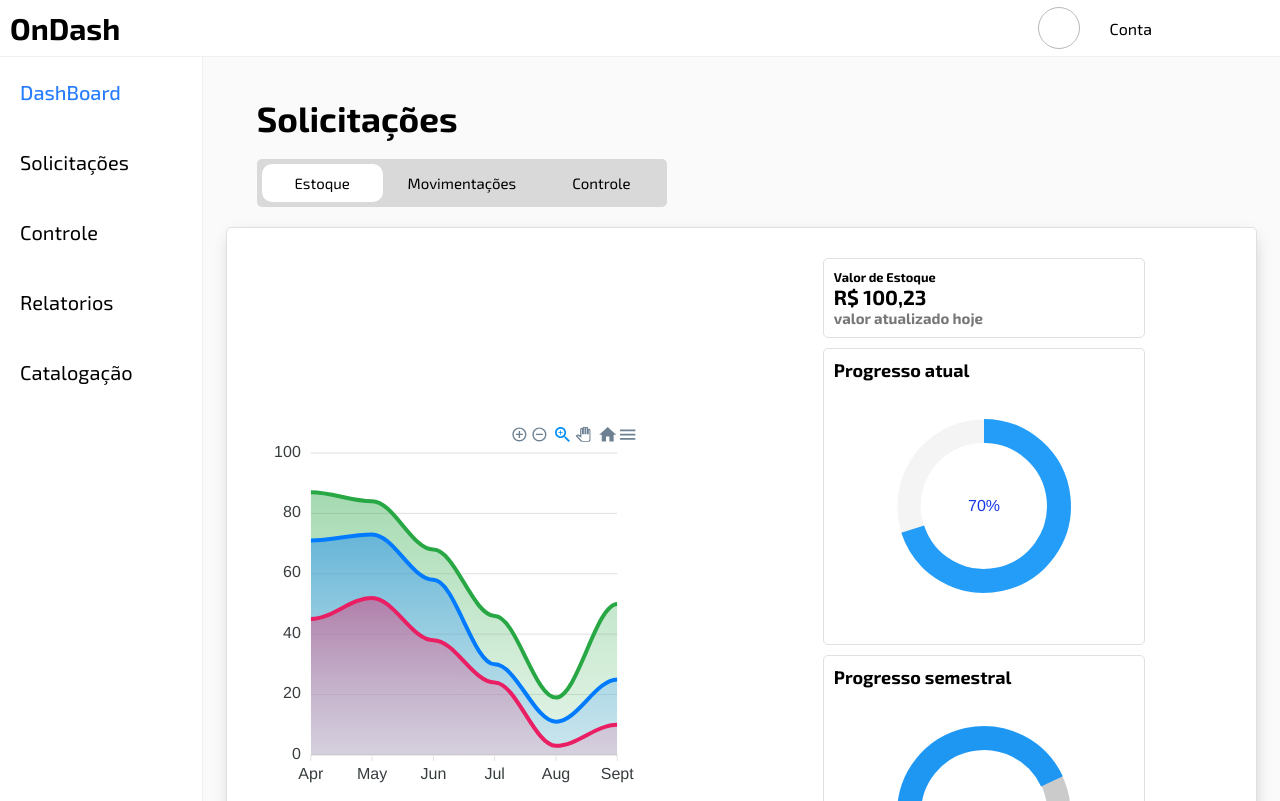
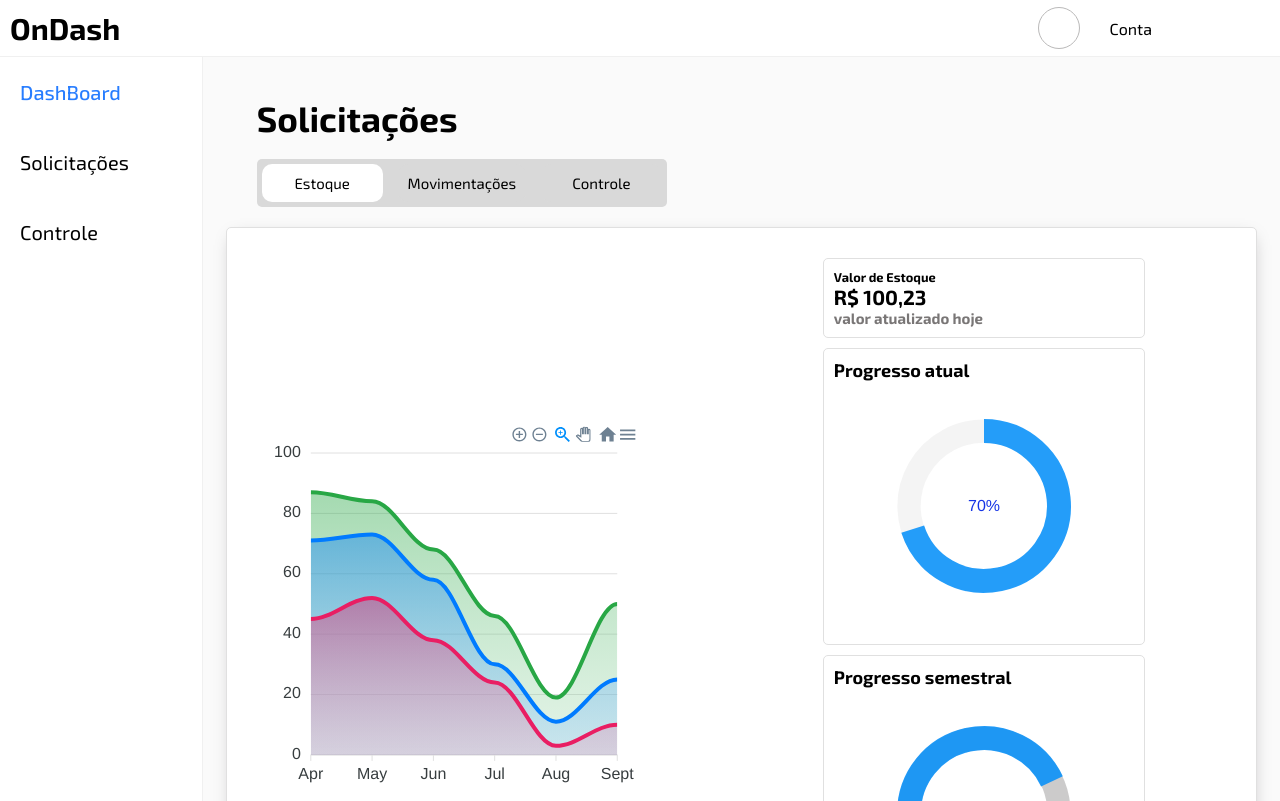
Before and after one commit to onDashCorporation/frontend, a React (Vite) app: page /dashboard in a window 1280 px wide. Built offline with nearby package versions, Linux system fonts and the light colour scheme.

Commit message:
Feat: comentando paginas que não vaõ ser usadas

```diff
--- a/src/components/nav/nav.jsx
+++ b/src/components/nav/nav.jsx
@@ -19,12 +19,12 @@ const Nav = () => {
         <S.Op onClick={() => {nav("/controle")}}
         isSelected={location.pathname === "/controle"}
         >Controle</S.Op>
-        <S.Op onClick={() => {nav("/relatorios")}}
+        {/* <S.Op onClick={() => {nav("/relatorios")}}
         isSelected={location.pathname === "/relatorios"}
-        >Relatorios</S.Op>
-        <S.Op onClick={() => {nav("/catalogacao")}}
+        >Relatorios</S.Op> */}
+        {/* <S.Op onClick={() => {nav("/catalogacao")}}
         isSelected={location.pathname === "/catalogacao"}
-        >Catalogação</S.Op>
+        >Catalogação</S.Op> */}
       </S.OpConatiner>
     </S.Container>
   );
```
